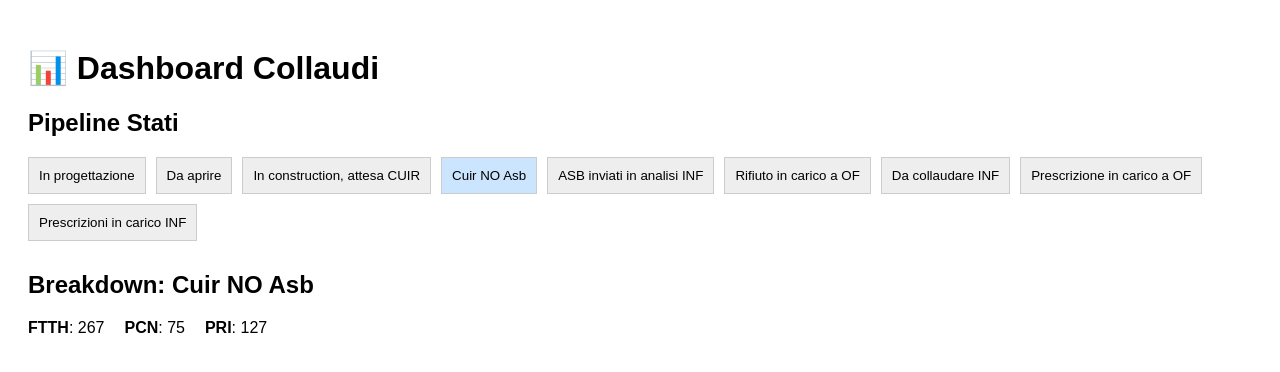
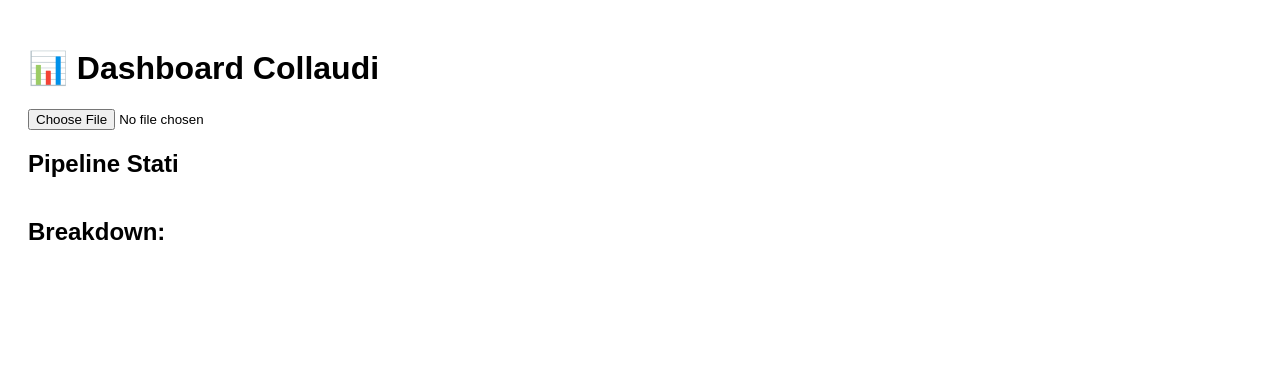
Before and after one commit to mnotarstefano19-hub/dashboard-collaudi, a Next.js app: page / in a window 1280 px wide. Shown: the top 372 px of the page. Built offline with nearby package versions, Linux system fonts and the light colour scheme.

Commit message:
Update index.js

```diff
--- a/pages/index.js
+++ b/pages/index.js
@@ -1,49 +1,47 @@
 import { useState } from "react";
 
 export default function Home() {
-  const [selected, setSelected] = useState("Cuir NO Asb");
+  const [data, setData] = useState([]);
+  const [selected, setSelected] = useState("");
 
-  const pipeline = [
-    "In progettazione",
-    "Da aprire",
-    "In construction, attesa CUIR",
-    "Cuir NO Asb",
-    "ASB inviati in analisi INF",
-    "Rifiuto in carico a OF",
-    "Da collaudare INF",
-    "Prescrizione in carico a OF",
-    "Prescrizioni in carico INF"
-  ];
+  const handleFile = async (e) => {
+    const file = e.target.files[0];
+    const text = await file.text();
 
-  const matrice = {
-    "In progettazione": { FTTH: 1, PCN: 7, PRI: 0 },
-    "Da aprire": { FTTH: 3, PCN: 5, PRI: 8 },
-    "In construction, attesa CUIR": { FTTH: 64, PCN: 71, PRI: 137 },
-    "Cuir NO Asb": { FTTH: 267, PCN: 75, PRI: 127 },
-    "ASB inviati in analisi INF": { FTTH: 21, PCN: 14, PRI: 11 },
-    "Rifiuto in carico a OF": { FTTH: 106, PCN: 26, PRI: 29 },
-    "Da collaudare INF": { FTTH: 64, PCN: 20, PRI: 45 },
-    "Prescrizione in carico a OF": { FTTH: 86, PCN: 10, PRI: 15 },
-    "Prescrizioni in carico INF": { FTTH: 29, PCN: 4, PRI: 6 }
+    const rows = text.split("\n").map(r => r.split(","));
+    const headers = rows[0];
+    const body = rows.slice(1);
+
+    const parsed = body.map(row => {
+      let obj = {};
+      headers.forEach((h, i) => obj[h.trim()] = row[i]);
+      return obj;
+    });
+
+    setData(parsed);
+    setSelected(parsed[0]?.["STATO"] || "");
   };
 
-  const data = matrice[selected] || {};
+  const stati = [...new Set(data.map(d => d["STATO"]))];
+
+  const breakdown = data.filter(d => d["STATO"] === selected);
 
   return (
     <div style={{ padding: 20, fontFamily: "Arial" }}>
       <h1>📊 Dashboard Collaudi</h1>
 
+      <input type="file" onChange={handleFile} />
+
       <h2>Pipeline Stati</h2>
       <div style={{ display: "flex", gap: 10, flexWrap: "wrap" }}>
-        {pipeline.map((s) => (
+        {stati.map((s) => (
           <button
             key={s}
             onClick={() => setSelected(s)}
             style={{
               padding: 10,
               cursor: "pointer",
-              background: selected === s ? "#cce5ff" : "#eee",
-              border: "1px solid #ccc"
+              background: selected === s ? "#cce5ff" : "#eee"
             }}
           >
             {s}
@@ -51,12 +49,18 @@ export default function Home() {
         ))}
       </div>
 
-      <h2 style={{ marginTop: 30 }}>Breakdown: {selected}</h2>
+      <h2>Breakdown: {selected}</h2>
 
-      <div style={{ display: "flex", gap: 20 }}>
-        {Object.entries(data).map(([k, v]) => (
-          <div key={k}>
-            <strong>{k}</strong>: {v}
+      <div>
+        {breakdown.map((row, i) => (
+          <div key={i} style={{ marginBottom: 10 }}>
+            {Object.entries(row)
+              .filter(([k]) => k !== "STATO")
+              .map(([k, v]) => (
+                <span key={k} style={{ marginRight: 15 }}>
+                  <b>{k}</b>: {v}
+                </span>
+              ))}
           </div>
         ))}
       </div>
```
